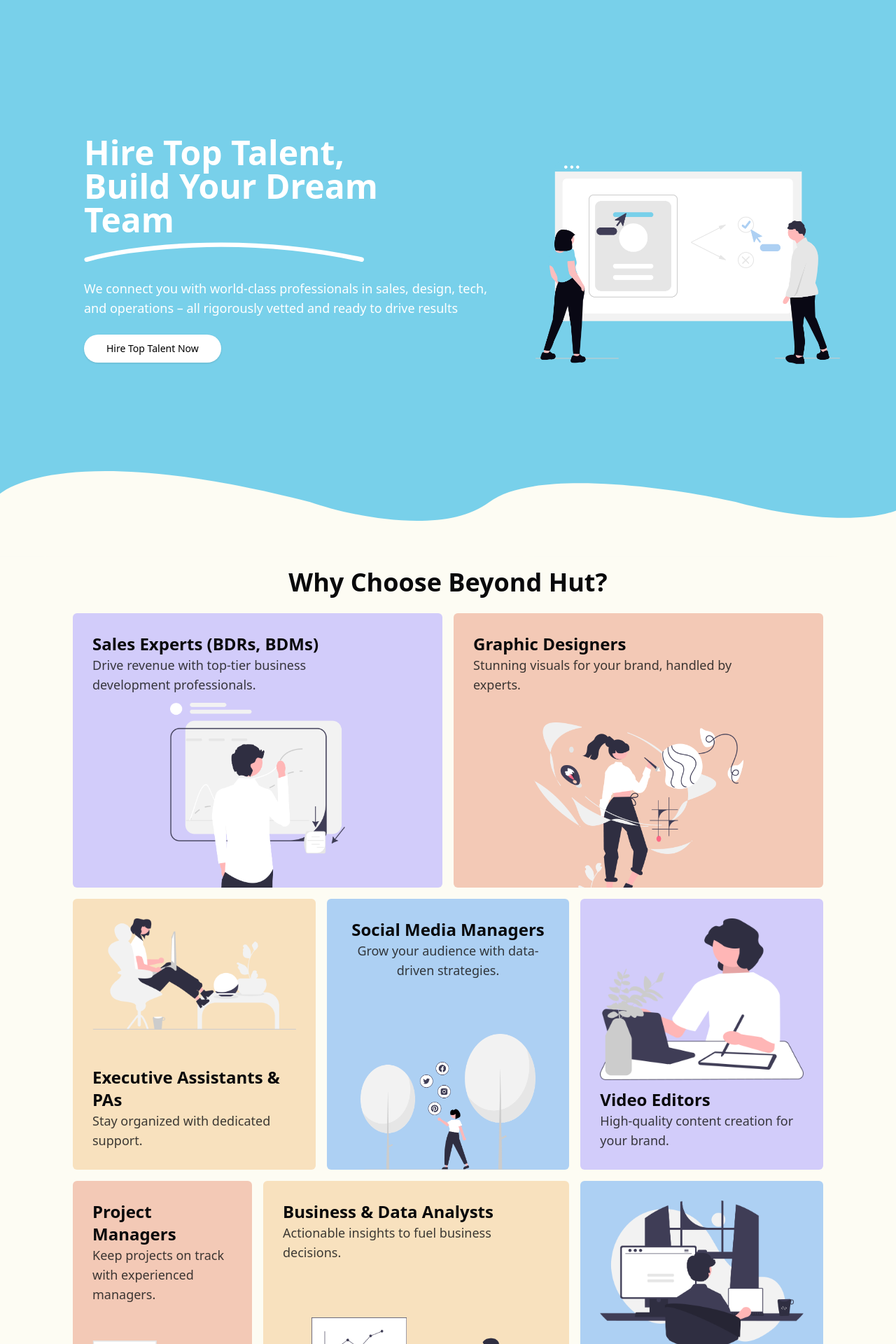
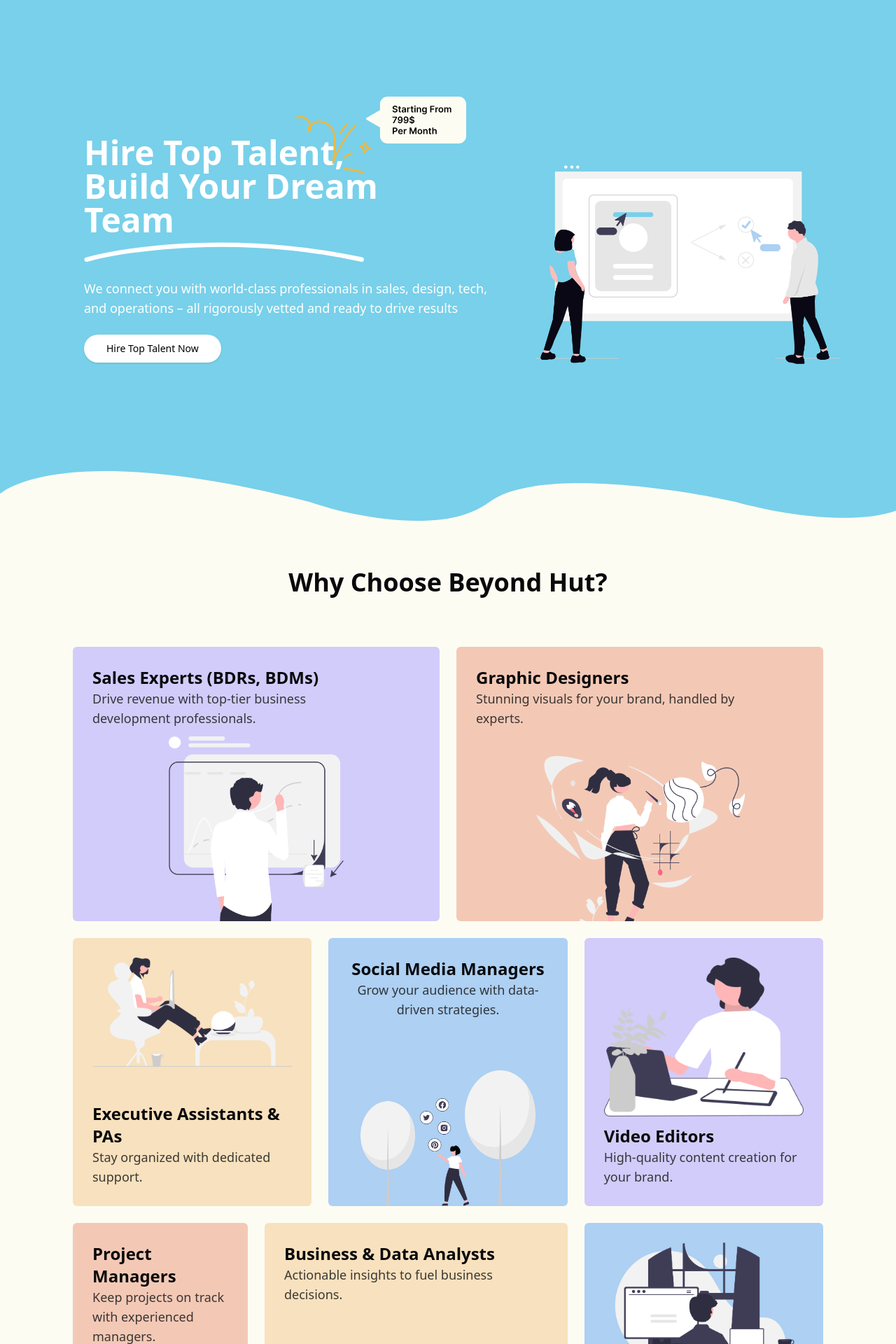
Before and after one commit to Saith-Ahmad/webwork, a Next.js app: page /talent-outsourcing in a window 1280 px wide. Shown: the part 120-2040 px from the top of the page at 70% size. Built offline with nearby package versions, Linux system fonts and the light colour scheme.

Commit message:
Header changes

```diff
--- a/components/pages/TalentOutsourcing/ChooseUs.tsx
+++ b/components/pages/TalentOutsourcing/ChooseUs.tsx
@@ -12,7 +12,7 @@
                 <img src="/assets/bottom_curve.svg" alt="curve" className='w-[100vw]' />
             </div>
 
-            <div className="container px-4">
+            <div className="container px-8">
                 {/* Heading */}
                 <h2 className="text-3xl md:text-4xl font-semibold text-center mb-8 text-white">Why Hire with Us?</h2>
 
--- a/components/pages/TalentOutsourcing/Hero.tsx
+++ b/components/pages/TalentOutsourcing/Hero.tsx
@@ -8,35 +8,54 @@
 
 function TalentOutsourcingHero() {
     return (
-        <div className='relative min-h-[100vh] bg-[#78D0EA] flex  items-center justify-between pt-10 md:pt-0'>
+        <div className='relative min-h-[100vh] bg-[#78D0EA] flex items-center justify-between pt-10 md:pt-0'>
             <div className='container space-y-10 flex flex-col md:flex-row justify-between items-center'>
 
+                {/* Left Side Content */}
+                <div className='md:p-10 p-3 flex flex-col gap-2 relative'>
+                    <FadeInLeft duration={1} distance={70} once={false}>
+                        <h1 className='text-4xl md:text-5xl font-bold text-white max-w-[450px] relative'>
+                            Hire Top Talent, <br /> Build Your Dream Team
+                            {/* Adjusted Yellow Vector Position */}
+                            <div className='absolute -top-14 -right-16 md:-top-18 md:-right-24'>
+                                <Image
+                                    src='/assets/Group%2048095464.svg'
+                                    alt='Yellow Decorative Vector'
+                                    width={250}
+                                    height={250}
+                                />
+                            </div>
+                        </h1>
+                    </FadeInLeft>
 
-                <div className='md:p-10 p-3 flex flex-col gap-2'>
-                    <FadeInLeft duration={1} distance={70} once={false}>
-                        <h1 className='text-4xl md:text-5xl font-bold text-white max-w-[450px]'>Hire Top Talent, Build Your Dream Team</h1>
-                    </FadeInLeft>
+                    {/* Underline SVG */}
                     <div className='max-w-[500px]'>
                         <FadeInBottom once={false} duration={0.9}>
-                            <Image alt='Remote Talent Aquisition' src={'/assets/line.svg'} width={400} height={10} />
+                            <Image alt='Remote Talent Acquisition' src={'/assets/line.svg'} width={400} height={10} />
                         </FadeInBottom>
                     </div>
-                    <p className='text-white font-medium text-lg mt-4'>We connect you with world-class professionals in sales, design, tech, and operations – all rigorously vetted and ready to drive results</p>
+
+                    <p className='text-white font-medium text-lg mt-4'>
+                        We connect you with world-class professionals in sales, design, tech, and operations – all rigorously vetted and ready to drive results
+                    </p>
 
                     <FadeInBottom once={false} duration={0.5}>
                         <Link href={'/get-started'}>
-                            <Button className='self-start mt-4 bg-white text-black rounded-full hover:bg-black hover:text-white' size={'lg'}>Hire Top Talent Now</Button>
+                            <Button className='self-start mt-4 bg-white text-black rounded-full hover:bg-black hover:text-white' size={'lg'}>
+                                Hire Top Talent Now
+                            </Button>
                         </Link>
                     </FadeInBottom>
                 </div>
 
-                <div className='md:max-w-[40%]'>
+                {/* Right Side Illustration */}
+                <div className='md:max-w-[40%] relative'>
                     <FadeInRight once={false} duration={1}>
-                        <Image alt='Remote Talent Aquisition' src={'/assets/talentoutsourcehero.png'} width={800} height={600} />
+                        <Image alt='Remote Talent Acquisition' src={'/assets/talentoutsourcehero.png'} width={800} height={600} />
                     </FadeInRight>
                 </div>
 
-
+                {/* Background Shape */}
                 <div className='w-[100vw] absolute md:-bottom-10 -bottom-[5px] right-0'>
                     <img src='/assets/shape_hero.svg' className=' w-[100vw]' />
                 </div>
--- a/components/pages/TalentOutsourcing/WhoWeAre.tsx
+++ b/components/pages/TalentOutsourcing/WhoWeAre.tsx
@@ -7,11 +7,13 @@
     return (
         <div className='container mt-14'>
             <FadeInBottom once={false}>
-            <h2 className='md:text-4xl text-3xl text-center font-semibold'>Why Choose Beyond Hut?</h2>
+                <h2 className='md:text-4xl text-3xl text-center font-semibold mb-12'>
+                    Why Choose Beyond Hut?
+                </h2>
             </FadeInBottom>
 
             {/* Responsive Grid Layout */}
-            <div className="grid gap-4 p-6 grid-cols-1 md:grid-cols-12">
+            <div className="grid gap-6 p-6 grid-cols-1 md:grid-cols-12">
 
 
 
```
Also changed, not shown: public/assets/Group 48095464.svg (added).
